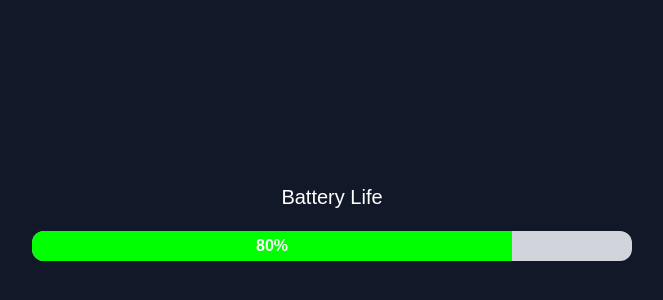
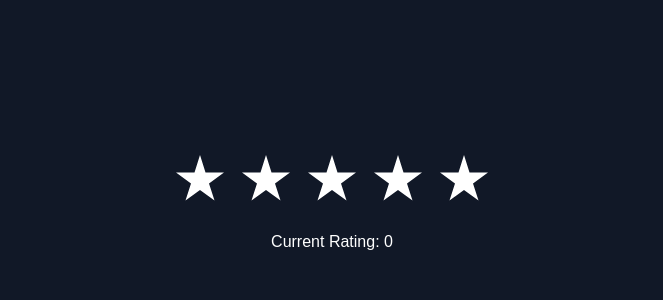
Before and after one commit to maityamit007/react-javascript, a React (Create React App) app in the folder react-khudse/: page / in a window 1280 px wide. Shown: the part 68-368 px from the top of the page, without its empty margins (308-971 px from the left). Built offline with nearby package versions, Linux system fonts and the light colour scheme.

Commit message:
Star Ratings

```diff
--- a/react-khudse/src/App.js
+++ b/react-khudse/src/App.js
@@ -3,6 +3,7 @@ import DynamicForm from "./component/DynamicForm/DynamicForm";
 import InfiniteScroll from "./component/InfiniteScrolling/InfiniteScroll";
 import Pagination from "./component/Pagination/Pagination";
 import ProgressBar from "./component/ProgressBar/ProgressBar";
+import StarRating from "./component/StarRating/StarRating";
 
 function App() {
   return (
@@ -11,7 +12,8 @@ function App() {
       {/* <Pagination/> */}
       {/* <InfiniteScroll/> */}
       {/* <DynamicForm/> */}
-      <ProgressBar/>
+      {/* <ProgressBar/> */}
+      <StarRating/>
     </div>
   );
 }
--- /dev/null
+++ b/react-khudse/src/component/StarRating/StarRating.css
@@ -0,0 +1,27 @@
+.star-contianer{
+    display: flex;
+    flex-direction: row;
+    justify-content: center;
+    align-items: center;
+    margin: 5px;
+    gap: 16px;
+}
+
+.star{
+    display: flex;
+    flex-direction: row;
+    min-width: 50px;
+    gap: 6px;
+    height: 50px;
+    background-color: white;
+    clip-path: polygon(50% 0%, 61% 35%, 98% 35%, 68% 57%, 79% 91%, 50% 70%, 21% 91%, 32% 57%, 2% 35%, 39% 35%);
+
+}
+
+.star:hover{
+    background-color: gold;
+}
+
+.star_hover{
+    background-color: gold;
+}
--- /dev/null
+++ b/react-khudse/src/component/StarRating/StarRating.js
@@ -0,0 +1,45 @@
+import React, { useEffect, useState } from 'react';
+import './StarRating.css';
+
+function StarRating({ numberOfStars = 5 }) {
+    let [ratingList, setRatingList] = useState([]);
+    let [hoverList, setHoverList] = useState([]);
+
+    useEffect(() => {
+        let root = document.querySelector(':root');
+        root.classList.add('dark');
+        return () => {
+            root.classList.remove('dark');
+        }
+    }, []);
+
+    let setRating = (ele) => {
+        let arr = Array.from({ length: ele }, (_, _i) => _i + 1);
+        setRatingList(() => [...arr])
+    }
+
+
+    return (
+        <div className='container'>
+            <div className='star-contianer'>
+                {Array.from({ length: numberOfStars }, (_, _i) => _i + 1).map((ele) => {
+                    let classList = '';
+                    if(ele < hoverList){
+                        classList = 'star_hover';
+                    }
+                    return (<button
+                        id={ele}
+                        onClick={() => setRating(ele)}
+                        className={`star cursor-pointer ${classList}`}
+                        style={{ backgroundColor: ratingList.includes(ele) ? 'gold' : '' }}
+                        onMouseEnter={() => setHoverList(ele)}
+                        onMouseLeave={() => setHoverList(0)}
+                    ></button>)
+                })}
+            </div>
+            <h2 className='text-white m-5'>{`Current Rating: ` + ratingList.length}</h2>
+        </div>
+    )
+}
+
+export default StarRating
```
